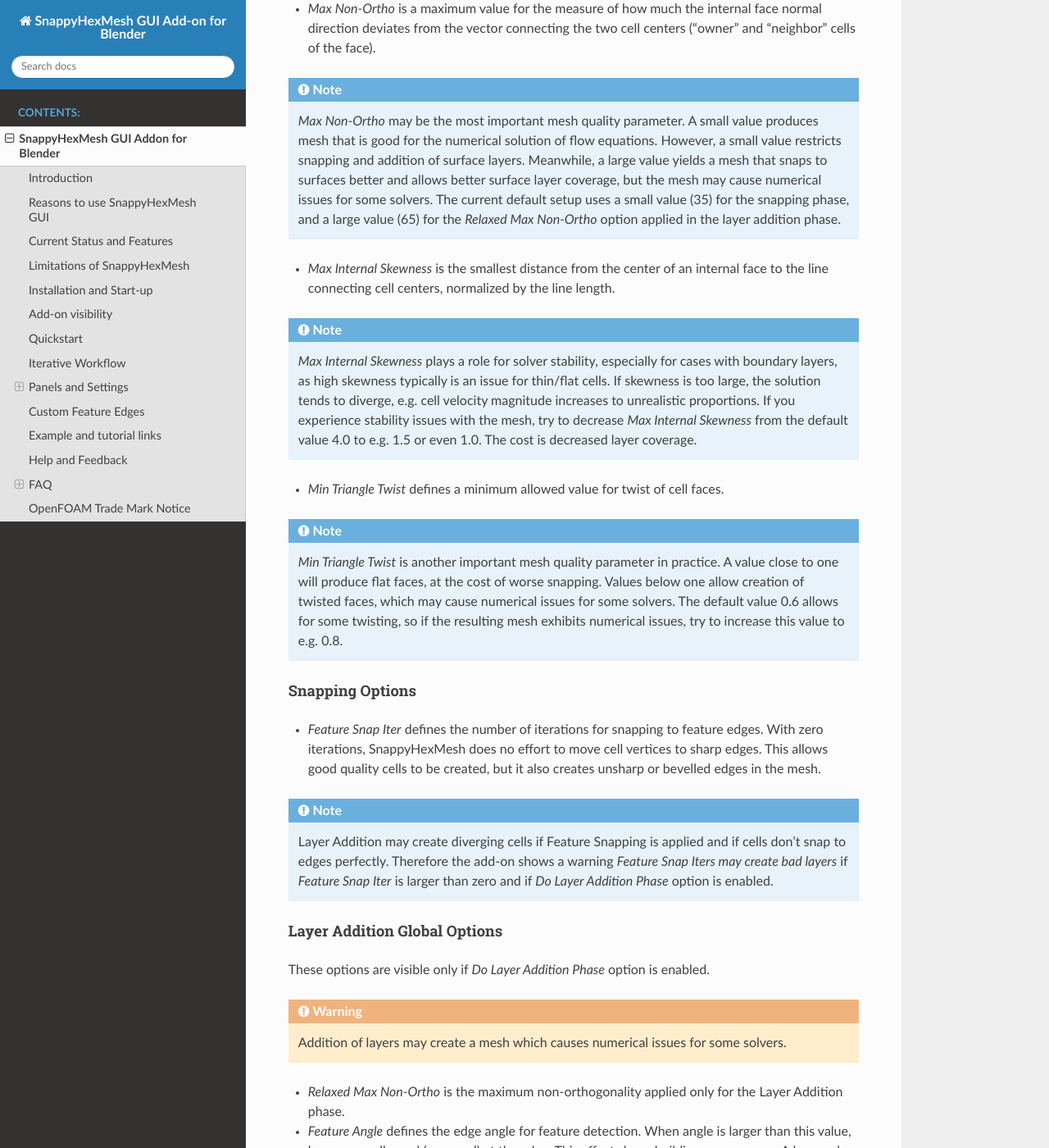
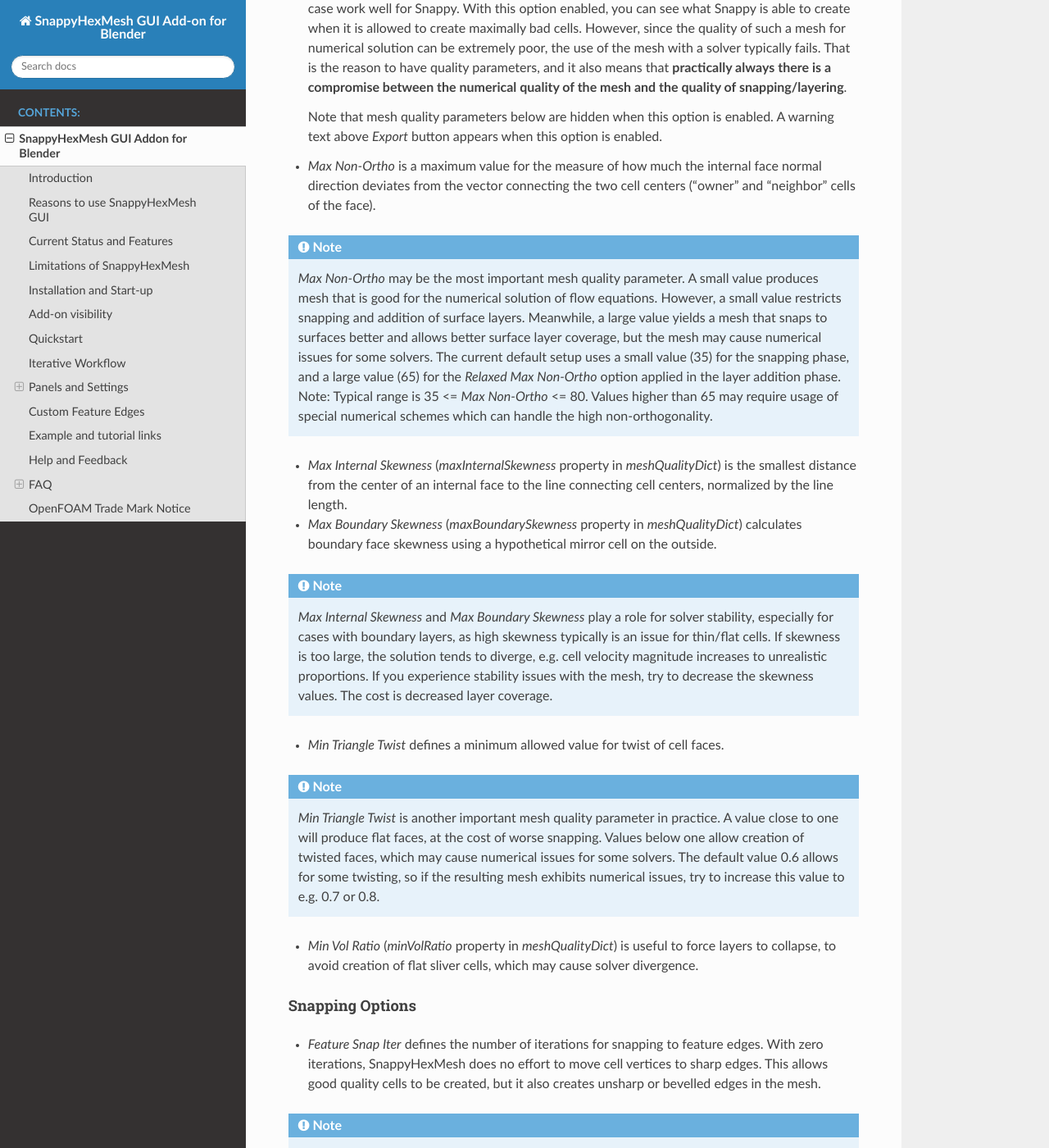
Before and after one commit to tkeskita/snappyhexmesh_gui, a Sphinx documentation site: the page built from docs/snappy_gui.rst, in a window 1280 px wide and 1400 px high, scrolled down 7346 px. Shown: the whole window at 82% size. Built offline with Sphinx 7.4.7 and the Read the Docs theme 2.0.0, drawn with Linux system fonts in a browser that asks for light colours; some of the changed text lies outside the part shown.

Commit message:
New snappyHexMesh and quality parameters, version bumped to 1.8
- Modified snappyHexMeshDict and meshQualityDict template values
  based on latest test results from
  https://github.com/tkeskita/snappyLayerTests
- Layer addition is now collapsing layers near sharp external edges
  (layerTerminationAngle and minVolRatio), as that seemed to help
  with solver stability.
- Many quality criteria tuned, e.g. skewness values also seemed to
  play a role for solver stability.
- Added the lessons learned from tests to docs.

```diff
--- a/docs/conf.py
+++ b/docs/conf.py
@@ -26,7 +26,7 @@
 # The short X.Y version
 version = u''
 # The full version, including alpha/beta/rc tags
-release = u'1.7'
+release = u'1.8'
 
 
 # -- General configuration ---------------------------------------------------
--- a/docs/snappy_gui.rst
+++ b/docs/snappy_gui.rst
@@ -86,8 +86,13 @@
 understand many of the features and limitations of SnappyHexMesh. Some
 of those include:
 
+* **SnappyHexMesh mesh generation procedure is stochastic**. If mesh
+  modification iterations don't result in good enough quality cells, the
+  modification is *partially* reverted. That affects also nearby
+  cells. Small changes can thereby propagate changes in the mesh,
+  sometimes causing apparent randomness in the resulting mesh.
 * **SnappyHexMesh works by far best with perfect cubic background mesh**
-  (without grading). If you need flattened or elongated cells, you can
+  (without gradings). If you need flattened or elongated cells, you can
   use `transformPoints` command after mesh generation to scale the
   mesh. You need to scale the surface geometry accordingly prior to mesh
   generation in that case, to get correct final geometry for the mesh.
@@ -133,7 +138,11 @@
   * Enough refinement level (small enough cells) near curving surfaces.
   * Low curvature in locations where refinement level (cell size)
     changes.
-
+* **Restraining layer growth near sharp external edges** may be
+  crucial for solver stability. Layer cells near sharp boundary edges
+  can cause numerical issues for solvers. Collapsing layers away on
+  purpose on the sharp edges using `layerTerminationAngle` and/or
+  `minVolRatio` seems to be beneficial for solver stability.
 * **Good snapping to sharp edges (feature edge snapping)** depends on
   snapping settings and mesh quality settings. Edge meshes should be
   provided only for those edges for which snapping is wanted, to avoid
@@ -293,21 +302,28 @@
   default setup uses a small value (35) for the snapping phase, and a
   large value (65) for the *Relaxed Max Non-Ortho* option applied in
   the layer addition phase.
+  Note: Typical range is 35 <= *Max Non-Ortho* <= 80.
+  Values higher than 65 may require usage of special numerical schemes
+  which can handle the high non-orthogonality.
 
-* *Max Internal Skewness* is the smallest distance from the center of
-  an internal face to the line connecting cell centers, normalized by
-  the line length.
+* *Max Internal Skewness* (*maxInternalSkewness* property in
+  *meshQualityDict*) is the smallest distance from the center of an
+  internal face to the line connecting cell centers, normalized by the
+  line length.
+
+* *Max Boundary Skewness* (*maxBoundarySkewness* property in
+  *meshQualityDict*) calculates boundary face skewness using a
+  hypothetical mirror cell on the outside.
 
 .. note::
 
-  *Max Internal Skewness* plays a role for solver stability,
+  *Max Internal Skewness* and *Max Boundary Skewness* play a role for solver stability,
   especially for cases with boundary layers, as high skewness
   typically is an issue for thin/flat cells. If skewness is too large,
   the solution tends to diverge, e.g. cell velocity magnitude
   increases to unrealistic proportions. If you experience stability
-  issues with the mesh, try to decrease *Max Internal Skewness* from
-  the default value 4.0 to e.g. 1.5 or even 1.0. The cost is decreased
-  layer coverage.
+  issues with the mesh, try to decrease the skewness values.
+  The cost is decreased layer coverage.
 
 * *Min Triangle Twist* defines a minimum allowed value for twist of cell
   faces.
@@ -319,7 +335,11 @@
   of worse snapping. Values below one allow creation of
   twisted faces, which may cause numerical issues for some solvers. The
   default value 0.6 allows for some twisting, so if the resulting mesh
-  exhibits numerical issues, try to increase this value to e.g. 0.8.
+  exhibits numerical issues, try to increase this value to e.g. 0.7 or 0.8.
+
+* *Min Vol Ratio* (*minVolRatio* property in *meshQualityDict*) is
+  useful to force layers to collapse, to avoid creation of flat
+  sliver cells, which may cause solver divergence.
 
 Snapping Options
 ................
@@ -332,7 +352,7 @@
 .. note::
 
   Layer Addition may create diverging cells if Feature Snapping is
-  applied and if cells don't snap to edges perfectly. Therefore the
+  applied and if cell edges don't snap to edges perfectly. Therefore the
   add-on shows a warning *Feature Snap Iters may create bad layers* if
   *Feature Snap Iter* is larger than zero and if *Do Layer Addition
   Phase* option is enabled.
@@ -365,12 +385,19 @@
   to the base cell side length.
 * *Min Thickness* is the minimum accepted relative layer thickness for
   any layer.
+* *layerTerminationAngle* (OpenFOAM.com option in *snappyHexMeshDict*)
+  defines a maximum allowed angle for external surface curvature in
+  layer addition. If angle is larger than the value given (edge is
+  sharp enough), then layers are collapsed. Collapsing layers away
+  near sharp edges seems to be helpful for solver stability (e.g. to
+  avoid artificially high velocity in nearby cells due to numerical
+  issues).
 
 .. tip::
 
   Layer addition seems to work better with openfoam.com version of
   *snappyHexMesh* than with the openfoam.org version. For openfoam.org
-  version, you can try to add layers incrementally, only two layers at
+  version, you can try to add layers incrementally, only one or two layers at
   a time. To do that, disable *Do Castellation Phase* and
   *Do Snapping Phase* options, modify the *Final Thickness* and
   *Min Thickness* parameters, *Export*, and then run *snappyHexMesh*
--- a/op_export.py
+++ b/op_export.py
@@ -275,7 +275,7 @@
 def get_header_text():
     """Returns dictionary header comment text"""
     import datetime
-    return "// Exported by SnappyHexMesh GUI add-on for Blender v1.7" \
+    return "// Exported by SnappyHexMesh GUI add-on for Blender v1.8" \
         + "\n// Source file: " + bpy.context.blend_data.filepath \
         + "\n// Export date: " + str(datetime.datetime.now())
 
```
Also changed, not shown: __init__.py (+9 -8 lines), 2 other files.
